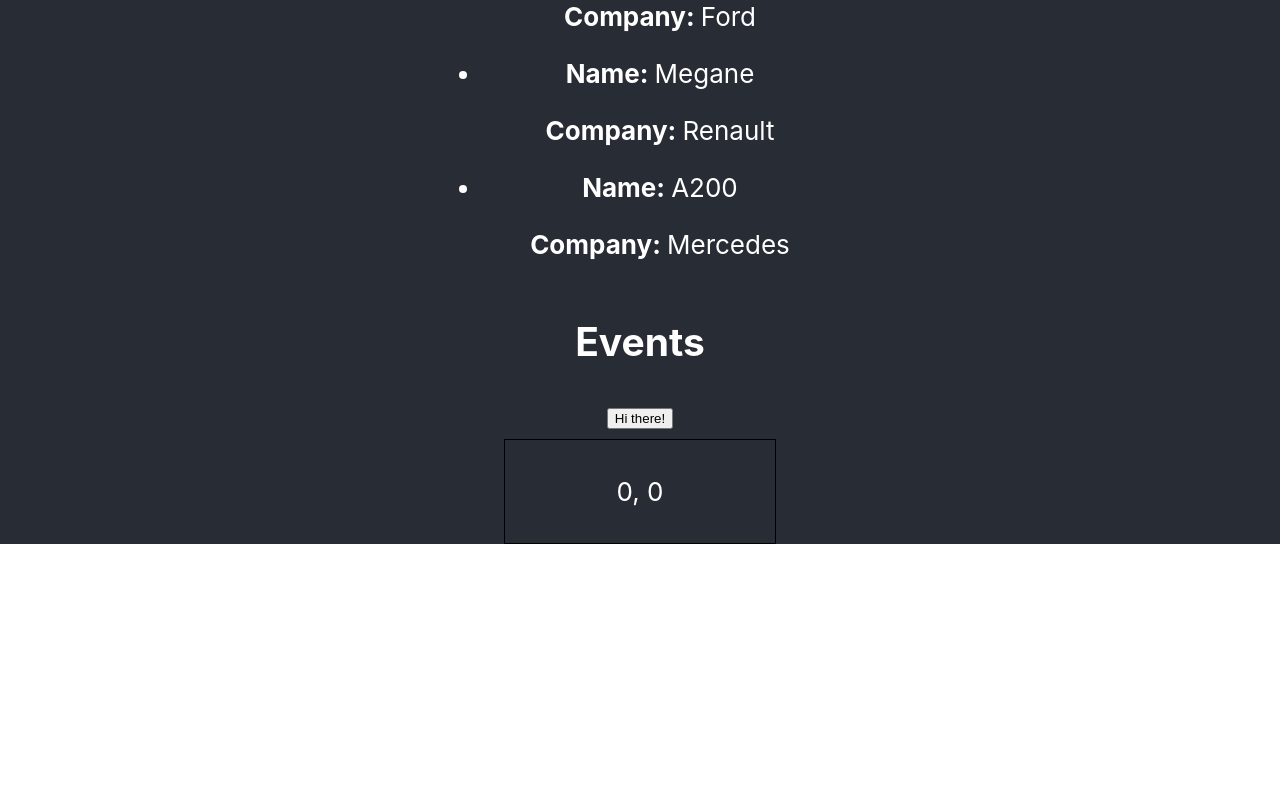
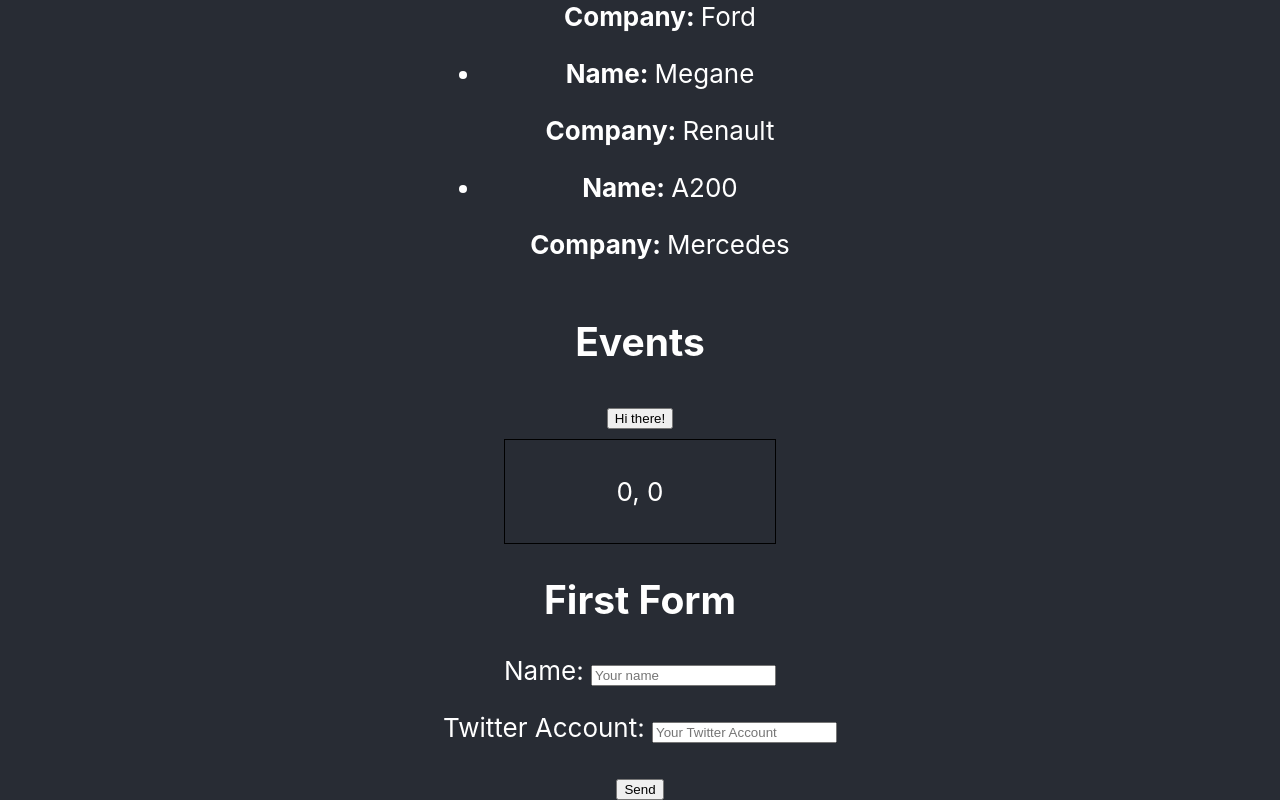
Before and after one commit to omarmontoya90/react_hello_world, a React (Create React App) app: page / in a window 1280 px wide. Shown: the part 1564-2364 px from the top of the page. Before the commit the page ends 2108 px from the top, so only its background shows below. Built offline with nearby package versions, Linux system fonts and the light colour scheme.

Commit message:
first form on react

```diff
--- a/src/App.js
+++ b/src/App.js
@@ -2,6 +2,7 @@
 import logo from './logo.svg';
 import './App.css';
 import cars from './data/cars.json'
+import Forms from './sections/forms'
 
 //function HelloWorld(props) {
 //  return <h2>{props.title}</h2>
@@ -67,7 +68,7 @@
        <div>
          <h2>{this.props.text}</h2>
          {numbers.map( (number, index) =>{
-           return <p key={index}>Soy el numero {number}</p>
+           return <p key={index}>I am number {number}</p>
          })}
        </div>
      )
@@ -145,6 +146,8 @@
 
         <ObjectList/>
         <OnClickEvent/>
+
+        <Forms/>
       </header>
     </div>
   );
--- /dev/null
+++ b/src/sections/forms.js
@@ -0,0 +1,42 @@
+import React, {Component} from 'react'
+
+class Forms extends Component {
+  handleClick(event){
+    event.preventDefault();
+    const name = document.getElementById("name").value;
+    const twitterAccount = document.getElementById("twitter").value;
+    console.log({name, twitterAccount});
+  }
+  render(){
+      return(
+          <div>
+            <h2>First Form</h2>
+            <form>
+              <p>
+                <label>Name: </label>
+                <input
+                  id="name"
+                  type="text"
+                  name="userName"
+                  placeholder="Your name"
+                />
+              </p>
+              <p>
+                <label>Twitter Account: </label>
+                <input
+                  id="twitter"
+                  type="text"
+                  name="twitterAccount"
+                  placeholder="Your Twitter Account"
+                />
+              </p>
+              <button onClick={this.handleClick}>Send</button>
+
+            </form>
+          </div>
+      )
+  }
+
+}
+
+export default Forms
```
